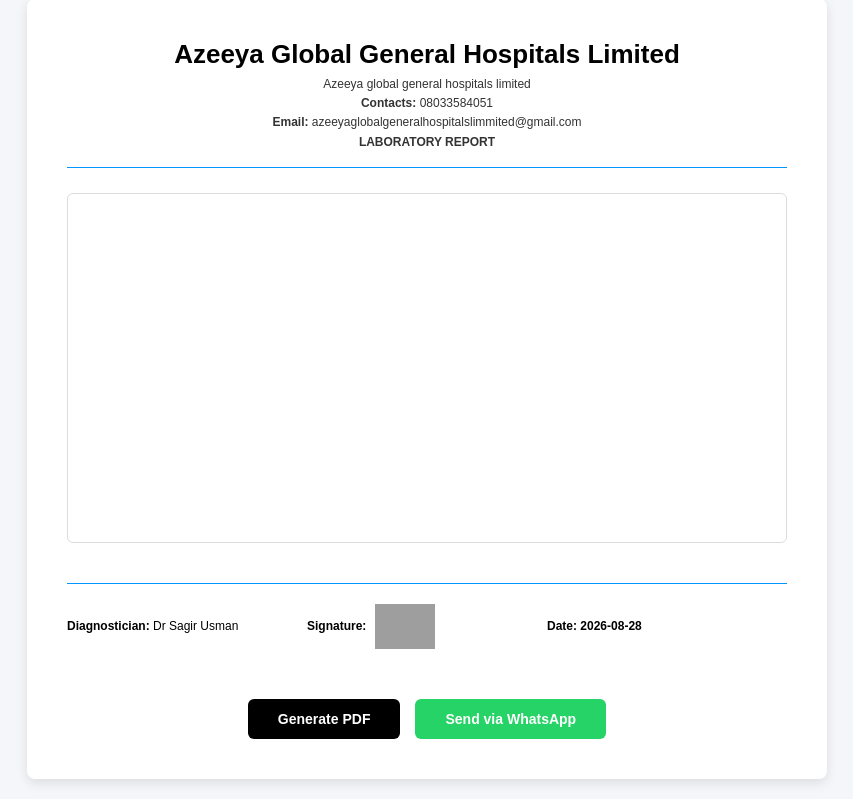
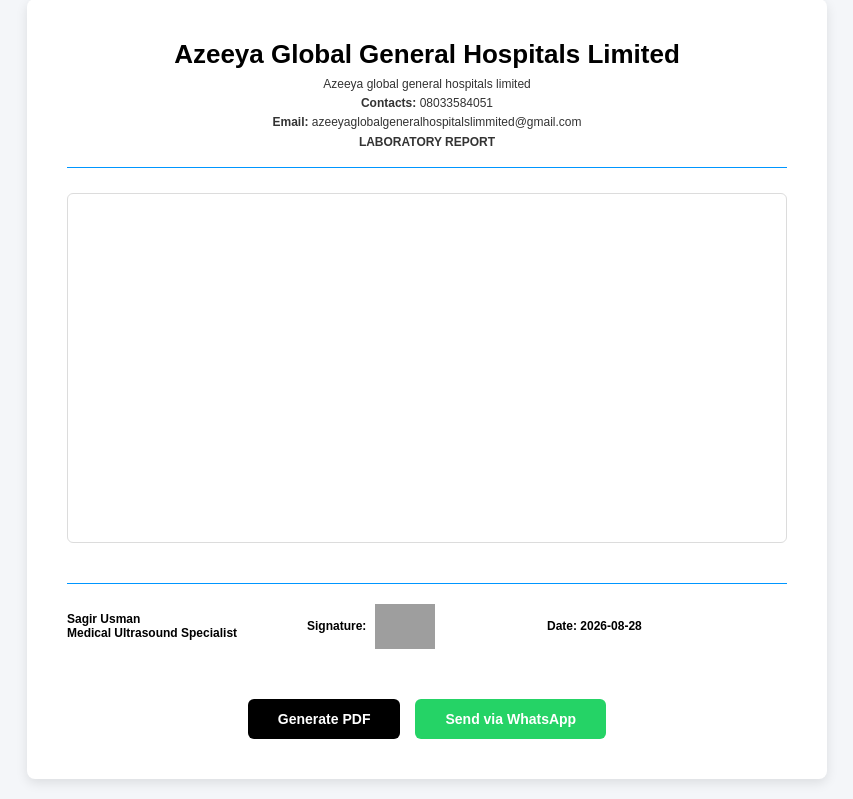
Before and after one commit to Lidwaeeshas/Providian-Lab-Report-, a FastAPI app: page / in a window 1280 px wide. Shown: the part 21-820 px from the top of the page, without its empty margins (213-1066 px from the left). Run offline with FastAPI, Linux system fonts and the light colour scheme; grey boxes are pictures that could not be loaded.

Commit message:
Update index.html

```diff
--- a/template/index.html
+++ b/template/index.html
@@ -158,10 +158,13 @@
         <!-- FOOTER SECTION -->
         <div class="footer-info">
             <div class="footer-item">
-                <span>Diagnostician:</span> Dr Sagir Usman
+                <span>
+                    Sagir Usman<br>
+                    Medical Ultrasound Specialist
+                </span>
             </div>
             <div class="footer-item">
-                <span>Signature:</span> <img src="static/signature.png" alt="Signature" class="signature-image">
+                <span>Signature:</span> <img src="https://www.image2url.com/r2/default/images/1787902784266-ca6258c0-02a4-41ab-b9da-d7180506280b.jpg" alt="Signature" class="signature-image">
             </div>
             <div class="footer-item">
                 <span id="date">Date: Loading...</span>
@@ -273,7 +276,7 @@
     /* 3. THE FIXED HOOK: Pins the elements directly to the bottom line of the 297mm page box */
     .footer-info {
         position: absolute;
-        bottom: 0mm; /* 👈 Adjust this number to push it higher or lower on the paper grid edge */
+        bottom: 10mm;
         left: 20mm;
         right: 20mm;
         display: flex;
```
